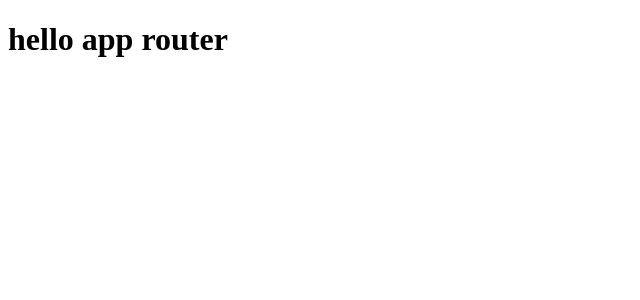
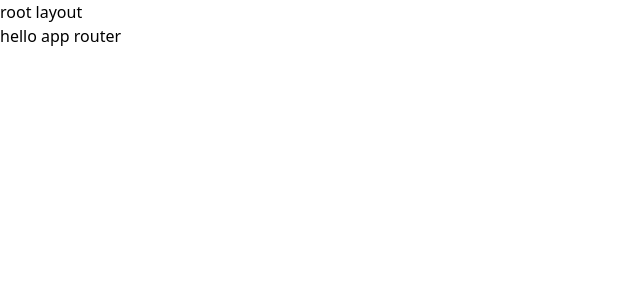
Before and after one commit to rae-han/docs-nextjs-app-dir, a Next.js app: page / in a window 1280 px wide. Shown: the top 300 px of the page, without its empty margins (0-640 px from the left). Built offline with nearby package versions, Linux system fonts and the light colour scheme.

Commit message:
feat: 기본 레이아웃 추가

```diff
--- a/src/app/globals.css
+++ b/src/app/globals.css
@@ -2,26 +2,26 @@
 @tailwind components;
 @tailwind utilities;
 
-:root {
-  --foreground-rgb: 0, 0, 0;
-  --background-start-rgb: 214, 219, 220;
-  --background-end-rgb: 255, 255, 255;
-}
+/*:root {*/
+/*  --foreground-rgb: 0, 0, 0;*/
+/*  --background-start-rgb: 214, 219, 220;*/
+/*  --background-end-rgb: 255, 255, 255;*/
+/*}*/
 
-@media (prefers-color-scheme: dark) {
-  :root {
-    --foreground-rgb: 255, 255, 255;
-    --background-start-rgb: 0, 0, 0;
-    --background-end-rgb: 0, 0, 0;
-  }
-}
+/*@media (prefers-color-scheme: dark) {*/
+/*  :root {*/
+/*    --foreground-rgb: 255, 255, 255;*/
+/*    --background-start-rgb: 0, 0, 0;*/
+/*    --background-end-rgb: 0, 0, 0;*/
+/*  }*/
+/*}*/
 
-body {
-  color: rgb(var(--foreground-rgb));
-  background: linear-gradient(
-      to bottom,
-      transparent,
-      rgb(var(--background-end-rgb))
-    )
-    rgb(var(--background-start-rgb));
-}
+/*body {*/
+/*  color: rgb(var(--foreground-rgb));*/
+/*  background: linear-gradient(*/
+/*      to bottom,*/
+/*      transparent,*/
+/*      rgb(var(--background-end-rgb))*/
+/*    )*/
+/*    rgb(var(--background-start-rgb));*/
+/*}*/
--- a/src/app/layout.tsx
+++ b/src/app/layout.tsx
@@ -1,4 +1,4 @@
-// import './globals.css'
+import './globals.css'
 import type { Metadata } from 'next'
 import {PropsWithChildren} from "react";
 
@@ -12,7 +12,10 @@ export default function RootLayout({
 }: PropsWithChildren) {
   return (
     <html lang="en">
-      <body >{children}</body>
+      <body>
+        <h2>root layout</h2>
+        <div>{children}</div>
+      </body>
     </html>
   )
 }
--- /dev/null
+++ b/src/app/loading.tsx
@@ -0,0 +1,11 @@
+import React from 'react';
+
+const Loading = () => {
+  return (
+    <div className="flex justify-center items-center fixed inset-0 bg-black">
+      <span className="text-white">loading...</span>
+    </div>
+  );
+};
+
+export default Loading;
--- /dev/null
+++ b/src/app/sample/error.tsx
@@ -0,0 +1,24 @@
+'use client';
+
+import React, {useEffect} from 'react';
+
+interface ErrorProps {
+  error: Error & { digest?: string }
+  reset: () => void
+}
+
+const Error = ({ error, reset}: ErrorProps) => {
+
+  useEffect(() => {
+    // Log the error to an error reporting service
+    console.error(error)
+  }, [error])
+
+  return (
+    <div>
+      Error
+    </div>
+  );
+};
+
+export default Error;
--- /dev/null
+++ b/src/app/sample/layout.tsx
@@ -0,0 +1,19 @@
+// import './globals.css'
+import type { Metadata } from 'next'
+import {PropsWithChildren} from "react";
+
+export const metadata: Metadata = {
+  title: 'Test Layout',
+  description: 'Generated by create next app',
+}
+
+export default function TestLayout({ children }: PropsWithChildren) {
+  Array.from({ length: 12_234 }).forEach(value => console.log(value))
+
+  return (
+    <div>
+      <h2>TestLayout</h2>
+      <main>{children}</main>
+    </div>
+  )
+}
--- /dev/null
+++ b/src/app/sample/page.tsx
@@ -0,0 +1,18 @@
+'use client'
+
+import React from 'react';
+
+interface Props {
+  params: { slug: string }
+  searchParams: { [key: string]: string | string[] | undefined }
+}
+
+const Page = () => {
+  return (
+    <div>
+      <h1>Test Page</h1>
+    </div>
+  );
+};
+
+export default Page;
```
Also changed, not shown: .prettierrc.js (added), src/app/global-error.tsx (added).
